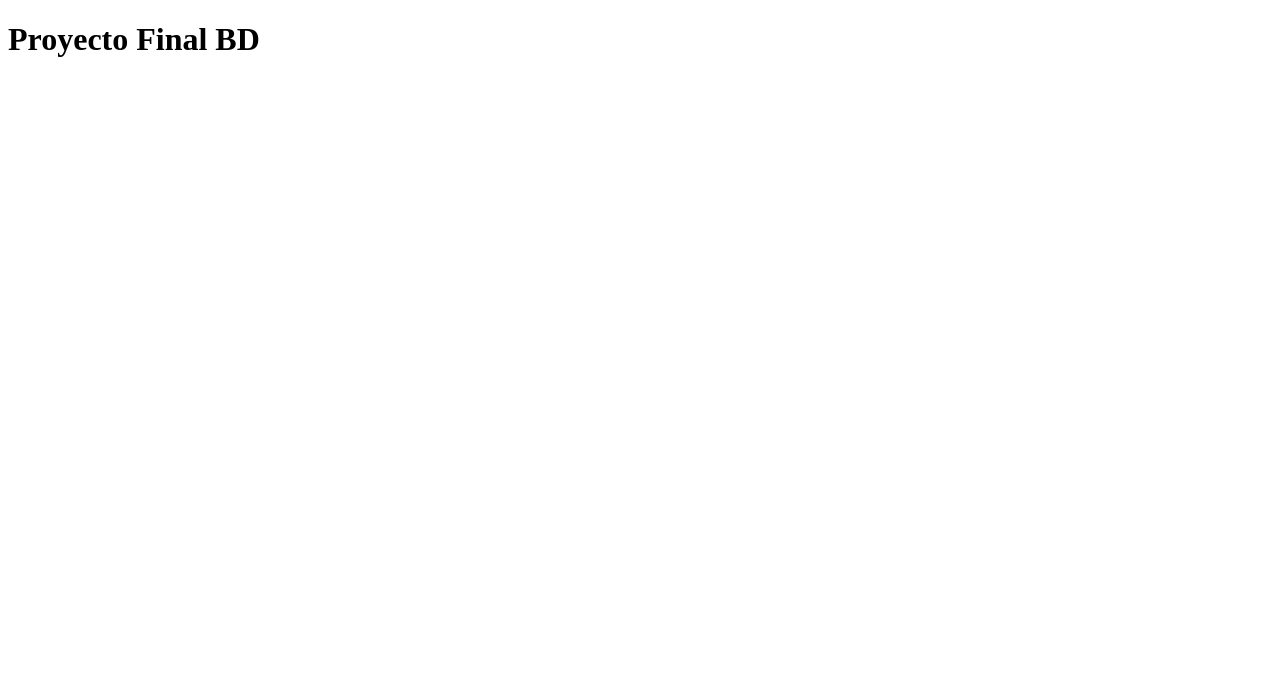
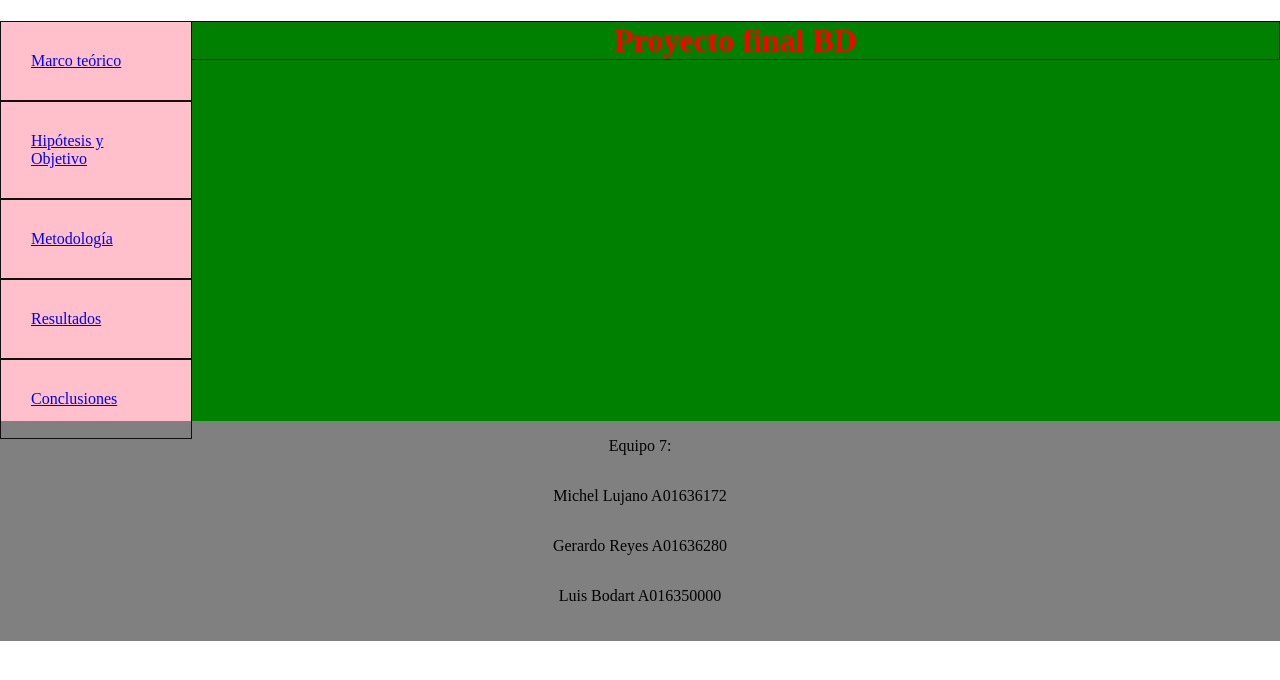
Before and after one commit to lvm3632/ProyectoFinalDB, a plain HTML site: page index.html in a window 1280 px wide. Drawn offline with Linux system fonts and the light colour scheme.

Commit message:
Modificaciones html

```diff
--- a/index.html
+++ b/index.html
@@ -7,9 +7,39 @@
  <title>Proyecto Final BD</title>
 </head>
 <body>
-<h1>Proyecto Final BD</h1>
 
 
 
+<aside>
+<ul>
+ <li><a href="/marco.html">Marco teórico</a></li>
+ <li><a href="/hipotesis.html">Hipótesis y Objetivo</a></li>
+ <li><a href="/metodologia.html">Metodología</a></li>
+ <li><a href="/resultados.html">Resultados</a></li>
+ <li><a href="/conclusiones.html">Conclusiones</a></li>
+</ul>
+</aside>
+
+<div class="container">
+
+<h1>Proyecto final BD</h1>
+
+
+
+</div>
+
+
+
+<footer>
+
+<div id="info" style=" display:grid; text-align:center !important; align-self:center !important; ">
+ <p>Equipo 7:</p>
+ <p>Michel Lujano A01636172</p>
+ <p>Gerardo Reyes A01636280</p>
+ <p>Luis Bodart A016350000</p>
+</div>
+
+</footer>
+
 </body>
 </html>
--- a/style.css
+++ b/style.css
@@ -0,0 +1,46 @@
+footer {
+  width: 100% !important;
+  height: 220px !important;
+  background-color: grey !important;
+}
+
+aside {
+  margin: 0 !important;
+  width: 15% !important;
+  float: left !important;
+  background: pink !important;
+  height: 400px !important;
+  padding: 0 !important;
+}
+
+.container {
+  width: auto !important;
+  height: 400px !important;
+  background: green !important;
+}
+
+body {
+  margin: 0 !important;
+  padding: 0 !important;
+}
+
+ul {
+  margin: 0 !important;
+  padding: 0 !important;
+}
+
+ul li {
+  text-decoration: none !important;
+  text-transform: none !important;
+  list-style: none !important;
+  margin: 0 !important;
+  width: auto !important;
+  padding: 30px !important;
+  border: 1px solid rgb(17, 15, 15);
+}
+
+.container h1 {
+  color: red !important;
+  border: 1px solid black;
+  text-align: center;
+}
```
Also changed, not shown: conclusiones.html (added), hipotesis.html (added), marco.html (added), metodologia.html (added), resultados.html (added).
